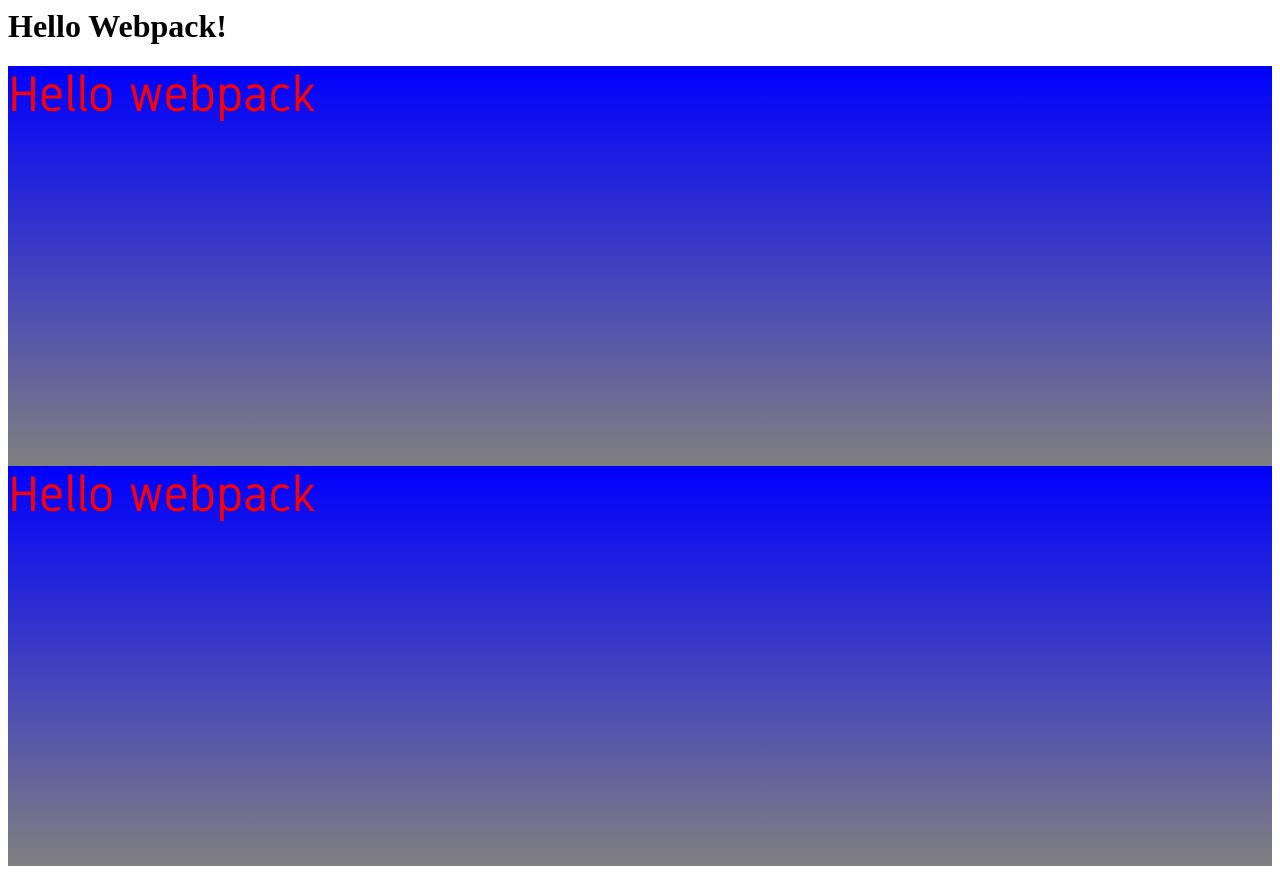
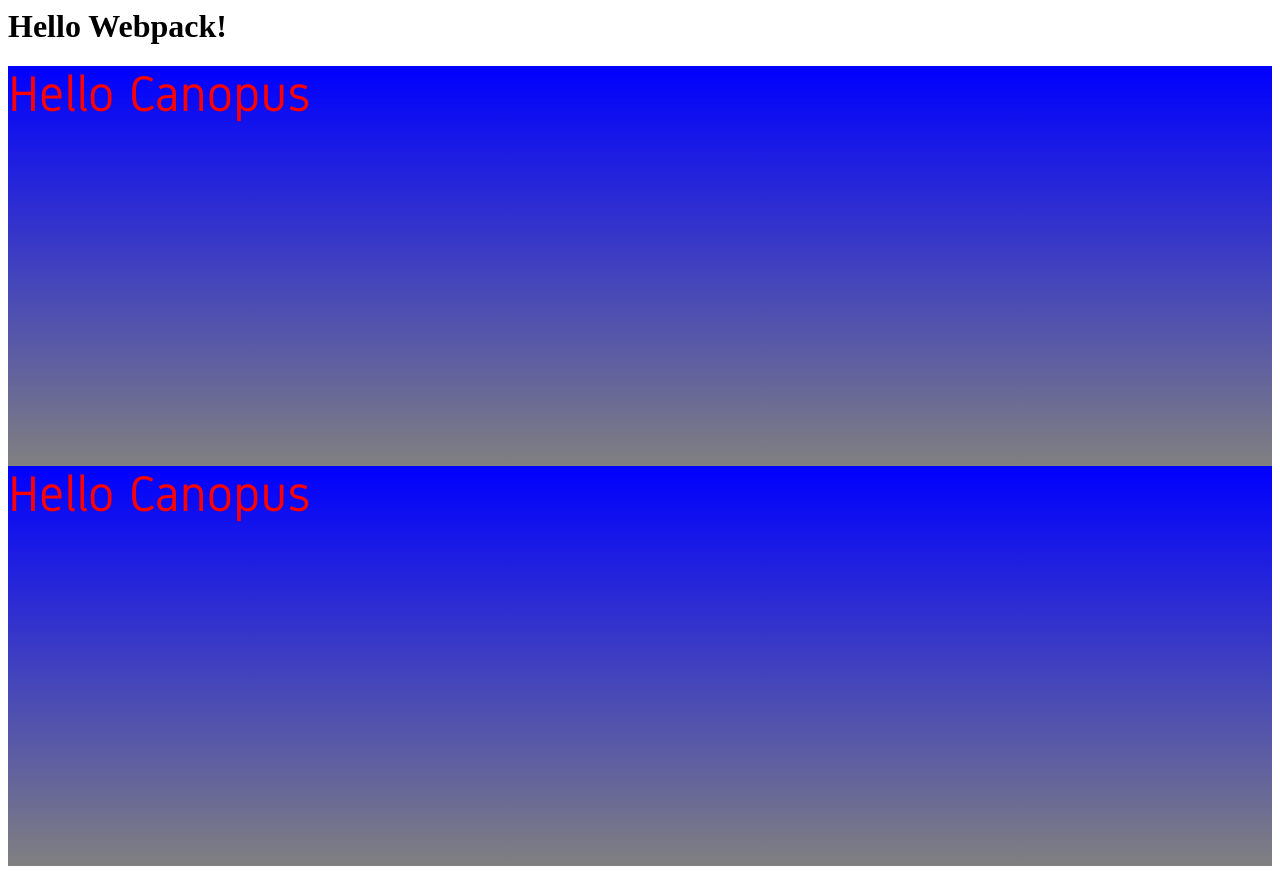
Before and after one commit to DoctorHowser/webpack-demo, a website with bundled scripts: page dist/index.html in a window 1280 px wide. Built offline with nearby package versions, Linux system fonts and the light colour scheme.

```diff
--- a/package.json
+++ b/package.json
@@ -24,6 +24,7 @@
     "angular-material": "^1.1.5",
     "angular-messages": "^1.6.7",
     "angular-ui-router": "^0.4.3",
-    "lodash": "^4.17.4"
+    "lodash": "^4.17.4",
+    "path": "^0.12.7"
   }
 }
--- a/src/index.js
+++ b/src/index.js
@@ -11,7 +11,7 @@
   element.className = "my-cool-style"
 
   // Lodash, currently included via a script, is required for this line to work
-  element.innerHTML = _.join(['Hello', 'webpack'], ' ');
+  element.innerHTML = _.join(['Hello', 'Canopus'], ' ');
 
   return element;
 }
--- a/src/styles/style.css
+++ b/src/styles/style.css
@@ -1,5 +1,6 @@
 @font-face {
      font-family: "Gidole-Regular";
+     /*This Font File is required for this to work correctly  */
      src: url("../fonts/GidoleFont/Gidole-Regular.ttf") format("truetype");
 }
 
```
